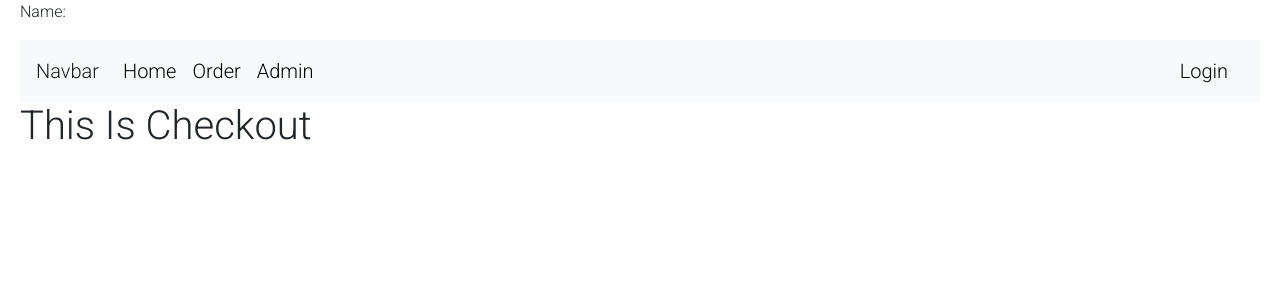
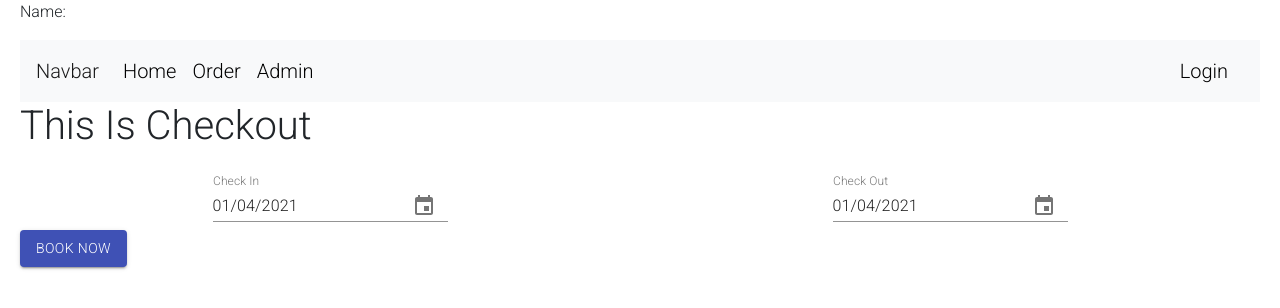
Before and after one commit to jihan212/plant-shop-client, a React (Create React App) app: page /checkout in a window 1280 px wide. Shown: the top 308 px of the page. Built offline with nearby package versions, Linux system fonts and the light colour scheme.

Commit message:
full-stack-client

```diff
--- a/package.json
+++ b/package.json
@@ -3,12 +3,15 @@
   "version": "0.1.0",
   "private": true,
   "dependencies": {
+    "@date-io/date-fns": "^1.3.13",
     "@material-ui/core": "^4.11.3",
+    "@material-ui/pickers": "^3.3.10",
     "@testing-library/jest-dom": "^5.11.10",
     "@testing-library/react": "^11.2.6",
     "@testing-library/user-event": "^12.8.3",
     "axios": "^0.21.1",
     "bootstrap": "^4.6.0",
+    "date-fns": "^2.19.0",
     "firebase": "^8.3.2",
     "react": "^17.0.2",
     "react-bootstrap": "^1.5.2",
--- a/src/components/Checkout/Checkout.js
+++ b/src/components/Checkout/Checkout.js
@@ -1,9 +1,70 @@
-import React from 'react';
+import 'date-fns';
+import React, { useContext, useState } from 'react';
+import Grid from '@material-ui/core/Grid';
+import DateFnsUtils from '@date-io/date-fns';
+import {
+  MuiPickersUtilsProvider,
+  KeyboardTimePicker,
+  KeyboardDatePicker,
+} from '@material-ui/pickers';
+import Button from '@material-ui/core/Button';
+import { UserContext } from '../../App';
 
 const Checkout = () => {
+    const [loggedinUser, setLoggedinUser] = useContext(UserContext);
+    const [selectedDate, setSelectedDate] = useState({
+        checkIn : new Date(),
+        checkOut : new Date()
+    });
+
+    const handleCheckIn = (date) => {
+        const newDates = {...selectedDate}
+        newDates.checkIn = date;
+        setSelectedDate(newDates);
+    };
+
+    const handleCheckOut = (date) => {
+        const newDates = {...selectedDate}
+        newDates.checkOut = date;
+        setSelectedDate(newDates);
+    }
+
+    const handleOrder = () => {
+
+    }
+
     return (
         <div>
             <h1>This Is Checkout</h1>
+            <MuiPickersUtilsProvider utils={DateFnsUtils}>
+      <Grid container justify="space-around">
+        <KeyboardDatePicker
+          disableToolbar
+          variant="inline"
+          format="dd/MM/yyyy"
+          margin="normal"
+          id="date-picker-inline"
+          label="Check In"
+          value={selectedDate.checkIn}
+          onChange={handleCheckIn}
+          KeyboardButtonProps={{
+            'aria-label': 'change date',
+          }}
+        />
+        <KeyboardDatePicker
+          margin="normal"
+          id="date-picker-dialog"
+          label="Check Out"
+          format="dd/MM/yyyy"
+          value={selectedDate.checkOut}
+          onChange={handleCheckOut}
+          KeyboardButtonProps={{
+            'aria-label': 'change date',
+          }}
+        />
+      </Grid>
+      <Button onClick={handleOrder} variant="contained" color="primary"> Book Now </Button>
+    </MuiPickersUtilsProvider>
         </div>
     );
 };
```
Also changed, not shown: 1 other file (tests, documents, lock files or other folders).
